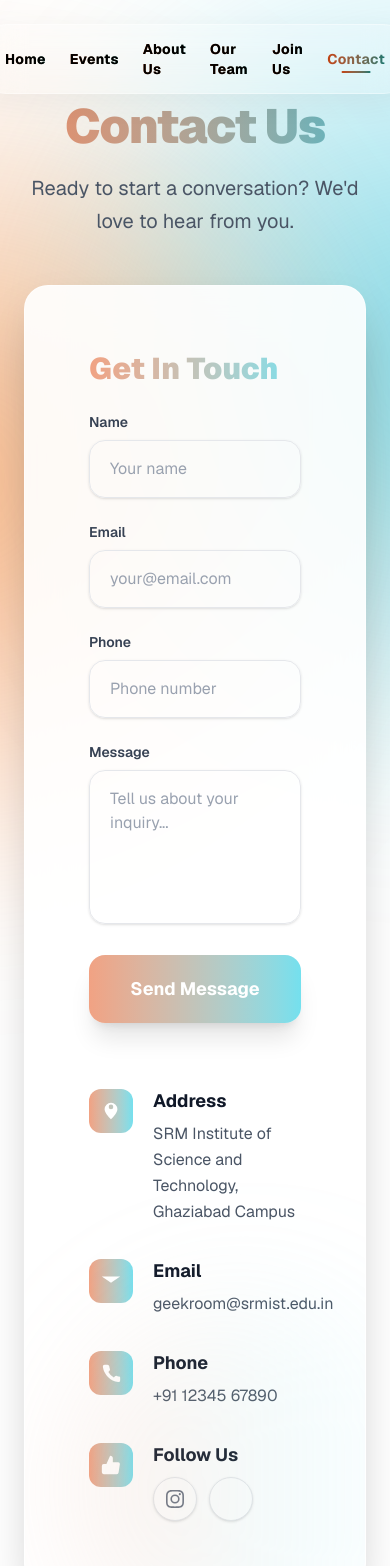
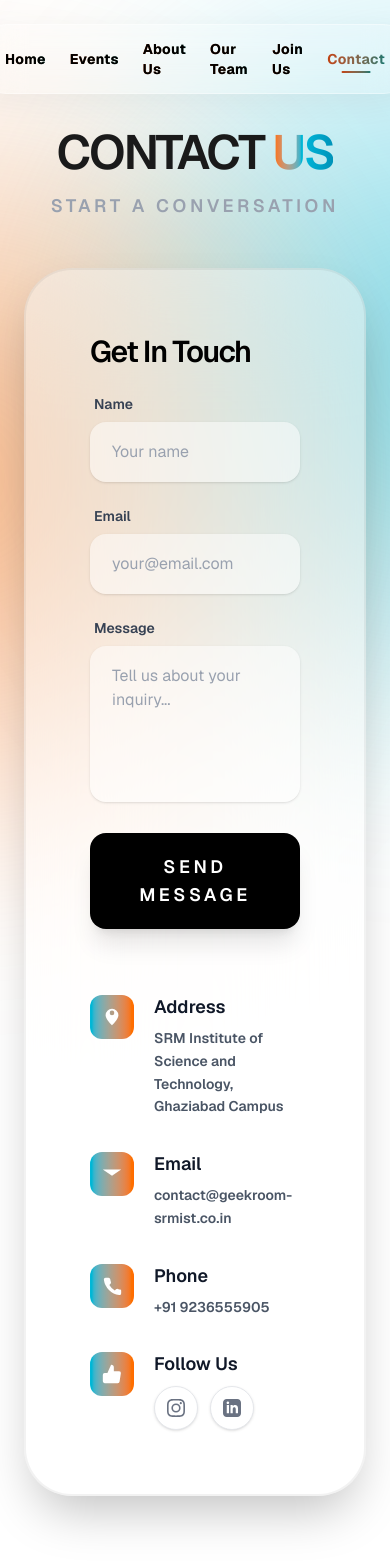
Before and after one commit to Geekroom-technical/Geekroom-Website, a Next.js app: page /contact in a window 390 px wide. Shown: the top 1566 px of the page. Built offline with nearby package versions, Linux system fonts and the light colour scheme.

Commit message:
final pushes

```diff
--- a/app/contact/page.js
+++ b/app/contact/page.js
@@ -1,8 +1,8 @@
 "use client";
 
 import { useState } from 'react';
+import emailjs from '@emailjs/browser';
 import InteractiveBackground from '../../components/InteractiveBackground';
-import { Linkedin } from 'lucide-react';
 
 export default function ContactPage() {
   const [formData, setFormData] = useState({
@@ -11,6 +11,7 @@
     phone: '',
     message: ''
   });
+  const [isSubmitting, setIsSubmitting] = useState(false);
 
   const handleChange = (e) => {
     setFormData({
@@ -19,24 +20,47 @@
     });
   };
 
-  const handleSubmit = (e) => {
+  const handleSubmit = async (e) => {
     e.preventDefault();
-    console.log('Contact form submitted:', formData);
-    // TODO: integrate with /api/contact/route.js
-    alert('Message sent! (Demo - connect your API)');
-    setFormData({ name: '', email: '', phone: '', message: '' });
+    setIsSubmitting(true);
+
+    const serviceId = process.env.NEXT_PUBLIC_EMAILJS_SERVICE_ID || "your_service_id";
+    const templateId = process.env.NEXT_PUBLIC_EMAILJS_TEMPLATE_ID || "your_template_id";
+    const publicKey = process.env.NEXT_PUBLIC_EMAILJS_PUBLIC_KEY || "your_public_key";
+
+    try {
+      await emailjs.send(
+        serviceId,
+        templateId,
+        {
+          // Updated to match your EmailJS template placeholders
+          name: formData.name,      // Matches {{name}}
+          email: formData.email,    // Matches {{email}}
+          title: formData.message,  // Matches {{title}}
+          phone: formData.phone,    // Available if needed
+        },
+        publicKey
+      );
+
+      alert('Message sent successfully! We will get back to you soon.');
+      setFormData({ name: '', email: '', phone: '', message: '' });
+    } catch (error) {
+      console.error('EmailJS Error:', error);
+      alert('Failed to send message. Please try again later or email us directly.');
+    } finally {
+      setIsSubmitting(false);
+    }
   };
 
   const SOCIAL_LINKS = {
     instagram: 'https://www.instagram.com/geekroom_srmist_ghz/',
-    Linkedin: 'https://www.linkedin.com/company/geek-room-srmist/posts/?feedView=all',
-
+    linkedin: 'https://www.linkedin.com/company/geek-room-srmist/posts/?feedView=all',
   };
 
   const CONTACT_INFO = {
     address: 'SRM Institute of Science and Technology, Ghaziabad Campus',
-    email:   'geekroom@srmist.edu.in',
-    phone:   '+91 12345 67890',
+    email:   'contact@geekroom-srmist.co.in',
+    phone:   '+91 9236555905',
   };
 
   const ICONS = {
@@ -45,21 +69,19 @@
     phone:   'M22 16.92v3a2 2 0 01-2.18 2A19.79 19.79 0 013.1 5.18 2 2 0 015.09 3h3a2 2 0 012 1.72 12.84 12.84 0 00.7 2.81 2 2 0 01-.45 2.11L9.09 10.91a16 16 0 006 6l1.27-1.27a2 2 0 012.11-.45 12.84 12.84 0 002.81.7A2 2 0 0122 17z',
     follow:  'M14 9V5a3 3 0 00-3-3l-4 9v11h11.28a2 2 0 002-1.7l1.38-9a2 2 0 00-2-2.3zM7 22H4a2 2 0 01-2-2v-7a2 2 0 012-2h3',
     instagram: 'M12 2.163c3.204 0 3.584.012 4.85.07 1.366.062 2.633.336 3.608 1.311.975.975 1.249 2.242 1.311 3.608.058 1.266.07 1.646.07 4.85s-.012 3.584-.07 4.85c-.062 1.366-.336 2.633-1.311 3.608-.975.975-2.242 1.249-3.608 1.311-1.266.058-1.646.07-4.85.07s-3.584-.012-4.85-.07c-1.366-.062-2.633-.336-3.608-1.311-.975-.975-1.249-2.242-1.311-3.608C2.175 15.584 2.163 15.204 2.163 12s.012-3.584.07-4.85c.062-1.366.336-2.633 1.311-3.608.975-.975 2.242-1.249 3.608-1.311C8.416 2.175 8.796 2.163 12 2.163zm0-2.163C8.741 0 8.333.013 7.053.072 5.197.157 3.355.673 2.014 2.014.673 3.355.157 5.197.072 7.053.013 8.333 0 8.741 0 12c0 3.259.013 3.668.072 4.948.085 1.856.601 3.698 1.942 5.039 1.341 1.341 3.183 1.857 5.039 1.942C8.333 23.987 8.741 24 12 24c3.259 0 3.668-.013 4.948-.072 1.856-.085 3.698-.601 5.039-1.942 1.341-1.341 1.857-3.183 1.942-5.039C23.987 15.668 24 15.259 24 12c0-3.259-.013-3.668-.072-4.948-.085-1.856-.601-3.698-1.942-5.039C20.645.673 18.803.157 16.948.072 15.668.013 15.259 0 12 0zm0 5.838a6.162 6.162 0 100 12.324 6.162 6.162 0 000-12.324zm0 10.162a4 4 0 110-8 4 4 0 010 8zm6.406-11.845a1.44 1.44 0 100 2.881 1.44 1.44 0 000-2.881z',
-    facebook:  'M24 12.073C24 5.405 18.627 0 12 0S0 5.405 0 12.073c0 6.028 4.388 11.02 10.125 11.927v-8.44H7.078v-3.487h3.047V9.41c0-3.025 1.792-4.696 4.533-4.696 1.313 0 2.686.235 2.686.235v2.97h-1.513c-1.491 0-1.956.93-1.956 1.874v2.25h3.328l-.532 3.487h-2.796v8.44C19.612 23.093 24 18.1 24 12.073z',
-    twitter:   'M18.244 2.25h3.308l-7.227 8.26 8.502 11.24H16.17l-5.214-6.817L4.99 21.75H1.68l7.73-8.835L1.254 2.25H8.08l4.713 6.231zm-1.161 17.52h1.833L7.084 4.126H5.117z',
-    youtube:   'M23.498 6.186a3.016 3.016 0 00-2.122-2.136C19.505 3.545 12 3.545 12 3.545s-7.505 0-9.377.505A3.017 3.017 0 00.502 6.186C0 8.07 0 12 0 12s0 3.93.502 5.814a3.016 3.016 0 002.122 2.136c1.871.505 9.376.505 9.376.505s7.505 0 9.377-.505a3.015 3.015 0 002.122-2.136C24 15.93 24 12 24 12s0-3.93-.502-5.814zM9.545 15.568V8.432L15.818 12l-6.273 3.568z'
+    linkedin: 'M19 0h-14c-2.761 0-5 2.239-5 5v14c0 2.761 2.239 5 5 5h14c2.762 0 5-2.239 5-5v-14c0-2.761-2.238-5-5-5zm-11 19h-3v-11h3v11zm-1.5-12.268c-.966 0-1.75-.79-1.75-1.764s.784-1.764 1.75-1.764 1.75.79 1.75 1.764-.783 1.764-1.75 1.764zm13.5 12.268h-3v-5.604c0-3.368-4-3.113-4 0v5.604h-3v-11h3v1.765c1.396-2.586 7-2.777 7 2.476v6.759z'
   };
 
   const InfoItem = ({ iconKey, title, content, isSocial = false }) => (
     <div className="flex items-start gap-5">
-      <div className="w-11 h-11 flex shrink-0 items-center justify-center bg-gradient-to-r from-[#f1a283] to-[#74e0ee] text-white rounded-xl mt-0.5">
+      <div className="w-11 h-11 flex shrink-0 items-center justify-center bg-gradient-to-r from-cyan-500 to-orange-500 text-white rounded-xl mt-0.5">
         <svg viewBox="0 0 24 24" fill="currentColor" className="w-5.5 h-5.5">
           <path d={ICONS[iconKey]} />
         </svg>
       </div>
       <div>
-        <h3 className="text-lg font-bold text-gray-900 mb-1.5">{title}</h3>
-        <p className="text-gray-600 leading-relaxed">{content}</p>
+        <h3 className="text-lg font-semibold text-gray-900 mb-1.5">{title}</h3>
+        <p className="text-gray-600 leading-relaxed font-semibold text-sm">{content}</p>
         {isSocial && (
           <div className="flex gap-3 mt-2">
             {Object.entries(SOCIAL_LINKS).map(([key, url]) => (
@@ -68,7 +90,7 @@
                 href={url}
                 target="_blank"
                 rel="noopener noreferrer"
-                className="w-11 h-11 rounded-full border border-gray-200 bg-white flex items-center justify-center text-gray-500 hover:bg-gradient-to-r hover:from-[#f1a283] hover:to-[#74e0ee] hover:text-white transition-all duration-300 shadow-sm hover:shadow-md hover:-translate-y-0.5"
+                className="w-11 h-11 rounded-full border border-gray-200 bg-white flex items-center justify-center text-gray-500 hover:bg-gradient-to-r hover:from-cyan-500 hover:to-orange-500 hover:text-white transition-all duration-300 shadow-sm hover:shadow-md hover:-translate-y-0.5"
                 aria-label={`Follow on ${key}`}
               >
                 <svg viewBox="0 0 24 24" fill="currentColor" className="w-4.5 h-4.5">
@@ -84,91 +106,78 @@
 
   return (
     <InteractiveBackground>
-      <div className="flex flex-col items-center justify-center w-full max-w-6xl mx-auto flex-grow py-24 px-6 animate-fadeIn">
+      <div className="flex flex-col items-center justify-center w-full max-w-6xl mx-auto flex-grow py-32 px-6 animate-fadeIn">
         {/* Hero title */}
         <div className="text-center mb-12 animate-slideInUp">
-          <h1 className="text-5xl md:text-7xl font-black tracking-tight bg-gradient-to-r from-[#e88b66] to-[#4fb5c2] bg-clip-text text-transparent mb-4 leading-tight">
-            Contact Us
+          <h1 className="text-5xl md:text-8xl font-semibold tracking-tighter text-[#1a1a1a] select-none uppercase leading-none mb-4">
+            Contact <span className="text-transparent bg-clip-text bg-gradient-to-r from-orange-500 via-cyan-500 to-cyan-600">Us</span>
           </h1>
-          <p className="text-xl text-gray-600 max-w-2xl mx-auto leading-relaxed">
-            Ready to start a conversation? We'd love to hear from you.
+          <p className="text-lg sm:text-2xl font-semibold tracking-[0.2em] text-gray-400 uppercase">
+            Start a Conversation
           </p>
         </div>
 
         {/* Contact Card */}
-        <div className="bg-white/90 backdrop-blur-xl border border-white/50 rounded-3xl p-16 w-full max-w-4xl shadow-2xl relative overflow-hidden animate-glassIn">
-          {/* Gradient orb */}
-          <div className="absolute -bottom-24 -right-24 w-96 h-96 bg-gradient-to-r from-[#f1a283]/20 via-[#74e0ee]/10 to-transparent rounded-full blur-3xl pointer-events-none" />
+        <div className="bg-white/40 backdrop-blur-3xl border-2 border-black/5 rounded-[3rem] p-16 w-full max-w-4xl shadow-2xl relative overflow-hidden animate-glassIn group hover:border-black/10 transition-all duration-700">
 
-          <div className="grid grid-cols-1 lg:grid-cols-2 gap-12 items-start">
+          <div className="grid grid-cols-1 lg:grid-cols-2 gap-12 items-start relative z-10">
             {/* Form Column */}
             <div className="space-y-6">
-              <h2 className="text-3xl lg:text-4xl font-black bg-gradient-to-r from-[#f1a283] to-[#74e0ee] bg-clip-text text-transparent leading-tight">
+              <h2 className="text-3xl lg:text-4xl font-semibold text-black tracking-tighter">
                 Get In Touch
               </h2>
 
               <form onSubmit={handleSubmit} className="space-y-6">
                 <div className="space-y-2">
-                  <label className="block text-sm font-semibold text-gray-700">Name</label>
+                  <label className="block text-sm font-semibold text-gray-700 ml-1">Name</label>
                   <input
                     name="name"
                     value={formData.name}
                     onChange={handleChange}
                     required
-                    className="w-full px-5 py-4 border border-gray-200 rounded-2xl text-gray-900 placeholder-gray-400 focus:border-blue-500 focus:ring-4 focus:ring-blue-500/10 focus:outline-none transition-all duration-300 shadow-sm hover:shadow-md"
+                    className="w-full px-5 py-4 bg-white/50 border-2 border-transparent rounded-2xl text-gray-900 placeholder-gray-400 focus:bg-white focus:border-cyan-500 focus:outline-none transition-all duration-300 shadow-sm hover:shadow-md"
                     placeholder="Your name"
                   />
                 </div>
 
                 <div className="space-y-2">
-                  <label className="block text-sm font-semibold text-gray-700">Email</label>
+                  <label className="block text-sm font-semibold text-gray-700 ml-1">Email</label>
                   <input
                     name="email"
                     type="email"
                     value={formData.email}
                     onChange={handleChange}
                     required
-                    className="w-full px-5 py-4 border border-gray-200 rounded-2xl text-gray-900 placeholder-gray-400 focus:border-blue-500 focus:ring-4 focus:ring-blue-500/10 focus:outline-none transition-all duration-300 shadow-sm hover:shadow-md"
+                    className="w-full px-5 py-4 bg-white/50 border-2 border-transparent rounded-2xl text-gray-900 placeholder-gray-400 focus:bg-white focus:border-cyan-500 focus:outline-none transition-all duration-300 shadow-sm hover:shadow-md"
                     placeholder="your@email.com"
                   />
                 </div>
 
-                <div className="space-y-2">
-                  <label className="block text-sm font-semibold text-gray-700">Phone</label>
-                  <input
-                    name="phone"
-                    type="tel"
-                    value={formData.phone}
-                    onChange={handleChange}
-                    className="w-full px-5 py-4 border border-gray-200 rounded-2xl text-gray-900 placeholder-gray-400 focus:border-blue-500 focus:ring-4 focus:ring-blue-500/10 focus:outline-none transition-all duration-300 shadow-sm hover:shadow-md"
-                    placeholder="Phone number"
-                  />
-                </div>
-
-                <div className="space-y-2">
-                  <label className="block text-sm font-semibold text-gray-700">Message</label>
+                <div className="space-y-2 text-left">
+                  <label className="block text-sm font-semibold text-gray-700 ml-1">Message</label>
                   <textarea
                     name="message"
                     rows="5"
                     value={formData.message}
                     onChange={handleChange}
                     required
-                    className="w-full px-5 py-4 border border-gray-200 rounded-2xl text-gray-900 placeholder-gray-400 focus:border-blue-500 focus:ring-4 focus:ring-blue-500/10 focus:outline-none transition-all duration-300 resize-none shadow-sm hover:shadow-md"
+                    className="w-full px-5 py-4 bg-white/50 border-2 border-transparent rounded-2xl text-gray-900 placeholder-gray-400 focus:bg-white focus:border-cyan-500 focus:outline-none transition-all duration-300 resize-none shadow-sm hover:shadow-md"
                     placeholder="Tell us about your inquiry..."
                   />
                 </div>
 
                 <button
                   type="submit"
-                  className="w-full lg:w-auto bg-gradient-to-r from-[#f1a283] to-[#74e0ee] text-white font-bold py-5 px-8 rounded-2xl shadow-xl hover:shadow-2xl hover:-translate-y-1 transition-all duration-300 text-lg"
+                  disabled={isSubmitting}
+                  className="w-full lg:w-auto bg-black text-white font-semibold py-5 px-12 rounded-2xl shadow-xl hover:shadow-2xl hover:scale-105 active:scale-95 transition-all duration-300 text-lg uppercase tracking-[0.2em] disabled:opacity-50 disabled:cursor-wait"
                 >
-                  Send Message
+                  {isSubmitting ? "Sending..." : "Send Message"}
                 </button>
               </form>
             </div>
 
             {/* Info Column */}
-            <div className="space-y-8 pt-4 lg:pt-0">
+            <div className="space-y-8 pt-4 lg:pt-0 text-left">
               <InfoItem
                 iconKey="address"
                 title="Address"
--- a/app/events/page.js
+++ b/app/events/page.js
@@ -5,6 +5,7 @@
 
 export default function Events() {
   const [events, setEvents] = useState([]);
+  const [currentTime, setCurrentTime] = useState(new Date());
 
   useEffect(() => {
     const apiUrl = process.env.NEXT_PUBLIC_API_URL || "http://localhost:8000";
@@ -15,11 +16,41 @@
         if (json && json.items) setEvents(json.items);
       })
       .catch((err) => console.error("Failed to fetch events:", err));
+
+    // Live Clock timer
+    const timer = setInterval(() => {
+      setCurrentTime(new Date());
+    }, 1000);
+
+    return () => clearInterval(timer);
   }, []);
+
+  // Helper to check if event date is in the past
+  const isExecuted = (dateString) => {
+    if (!dateString) return false;
+    const eventDate = new Date(dateString);
+    // Add current day end-time if only date is provided
+    const now = new Date();
+    return eventDate < now;
+  };
 
   return (
     <InteractiveBackground>
       <div className="flex flex-col items-center justify-center px-4 text-center select-none w-full max-w-5xl mx-auto flex-grow py-20 pb-40">
+
+        {/* Live Clock Display */}
+        <div className="mb-12 animate-fadeIn">
+          <div className="inline-flex items-center bg-white/20 backdrop-blur-xl border-2 border-black/5 px-6 py-2 rounded-2xl shadow-sm">
+            <span className="w-2.5 h-2.5 rounded-full bg-orange-500 mr-3 animate-pulse"></span>
+            <span className="text-xl sm:text-2xl font-semibold tracking-tighter text-black tabular-nums">
+              {currentTime.toLocaleTimeString([], { hour: '2-digit', minute: '2-digit', second: '2-digit' })}
+            </span>
+            <span className="mx-3 text-gray-300">|</span>
+            <span className="text-xs font-bold text-gray-500 uppercase tracking-widest pt-0.5">
+              {currentTime.toLocaleDateString([], { day: '2-digit', month: 'short', year: 'numeric' })}
+            </span>
+          </div>
+        </div>
 
         <h1 className="text-5xl sm:text-7xl font-bold tracking-tight text-[#1a1a1a] select-none mb-4 animate-fadeIn">
           The Geek Room Events
@@ -31,21 +62,24 @@
 
         {events.length > 0 ? (
           <div className="grid grid-cols-1 md:grid-cols-1 gap-12 w-full max-w-4xl">
-            {events.map((event, idx) => (
+            {events.map((event, idx) => {
+              const executed = isExecuted(event.date);
+
+              return (
                 <div
                   key={idx}
-                className="group relative bg-white/40 backdrop-blur-2xl border-[1.5px] border-white/50 rounded-[2.5rem] p-10 shadow-sm transition-all duration-500 hover:bg-white hover:scale-[1.01] hover:shadow-2xl hover:shadow-black/5 text-left"
+                  className={`group relative bg-white/40 backdrop-blur-2xl border-[1.5px] border-white/50 rounded-[2.5rem] p-10 shadow-sm transition-all duration-500 text-left ${executed ? 'opacity-60 grayscale-[0.5] hover:grayscale-0' : 'hover:bg-white hover:scale-[1.01] hover:shadow-2xl hover:shadow-black/5'}`}
                 >
-                <div className="absolute -top-4 -left-4 w-12 h-12 bg-black text-white flex items-center justify-center rounded-2xl rotate-[-12deg] shadow-lg font-bold text-xl group-hover:rotate-0 transition-transform duration-300">
+                  <div className={`absolute -top-4 -left-4 w-12 h-12 flex items-center justify-center rounded-2xl rotate-[-12deg] shadow-lg font-bold text-xl group-hover:rotate-0 transition-transform duration-300 ${executed ? 'bg-gray-400 text-white' : 'bg-black text-white'}`}>
                     {idx + 1}
                   </div>
 
                   <div className="flex flex-col sm:flex-row sm:items-center justify-between mb-8 gap-4">
-                  <h4 className="text-3xl sm:text-4xl font-bold text-[#1a1a1a] leading-none tracking-tighter">
+                    <h4 className={`text-3xl sm:text-4xl font-bold leading-none tracking-tighter ${executed ? 'text-gray-600' : 'text-[#1a1a1a]'}`}>
                       {event.title}
                     </h4>
-                  <div className="shrink-0 inline-flex items-center bg-[#f0f0f0] border border-black/5 text-black text-[10px] font-bold px-4 py-2 rounded-full tracking-widest shadow-inner">
-                    <span className="w-2 h-2 rounded-full bg-black mr-2 animate-pulse"></span>
+                    <div className={`shrink-0 inline-flex items-center border border-black/5 text-[10px] font-bold px-4 py-2 rounded-full tracking-widest shadow-inner ${executed ? 'bg-gray-200 text-gray-500' : 'bg-[#f0f0f0] text-black'}`}>
+                      <span className={`w-2 h-2 rounded-full mr-2 ${executed ? 'bg-gray-400' : 'bg-black animate-pulse'}`}></span>
                       {event.date}
                     </div>
                   </div>
@@ -57,25 +91,37 @@
                     {event.location}
                   </div>
 
-                <p className="text-gray-800 text-lg leading-relaxed font-semibold pr-8">
+                  <p className={`text-lg leading-relaxed font-semibold pr-8 ${executed ? 'text-gray-500' : 'text-gray-800'}`}>
                     {event.description}
                   </p>
 
-                {event.registerlink && (
+                  <div className="mt-10">
+                    {executed ? (
+                      <div className="inline-flex items-center gap-3">
+                        <span className="text-[10px] font-black text-gray-400 uppercase tracking-widest border-b-2 border-gray-300 pb-1">Event Executed</span>
+                        <svg className="w-4 h-4 text-gray-400" fill="none" stroke="currentColor" strokeWidth="3" viewBox="0 0 24 24">
+                          <path d="M5 13l4 4L19 7" strokeLinecap="round" strokeLinejoin="round"/>
+                        </svg>
+                      </div>
+                    ) : (
+                      event.registerlink && (
                         <a
                           href={event.registerlink}
                           target="_blank"
                           rel="noopener noreferrer"
-                    className="mt-10 inline-flex items-center gap-2 group-hover:gap-4 transition-all duration-300 cursor-pointer"
+                          className="inline-flex items-center gap-2 group-hover:gap-4 transition-all duration-300 cursor-pointer"
                         >
                            <span className="text-[10px] font-black text-black uppercase tracking-widest border-b-2 border-black pb-1">Register Now</span>
                            <svg className="w-4 h-4" fill="none" stroke="currentColor" strokeWidth="3" viewBox="0 0 24 24">
                               <path d="M17 8l4 4m0 0l-4 4m4-4H3" strokeLinecap="round" strokeLinejoin="round"/>
                            </svg>
                         </a>
+                      )
                     )}
                   </div>
-            ))}
+                </div>
+              );
+            })}
           </div>
         ) : (
           <div className="flex flex-col items-center py-20">
--- a/package.json
+++ b/package.json
@@ -10,6 +10,7 @@
   },
   "dependencies": {
     "@base-ui/react": "^1.3.0",
+    "@emailjs/browser": "^4.4.1",
     "class-variance-authority": "^0.7.1",
     "clsx": "^2.1.1",
     "lucide-react": "^0.577.0",
```
Also changed, not shown: 2 other files (tests, documents, lock files or other folders). Lines whose indentation alone changed are shown as unchanged.
